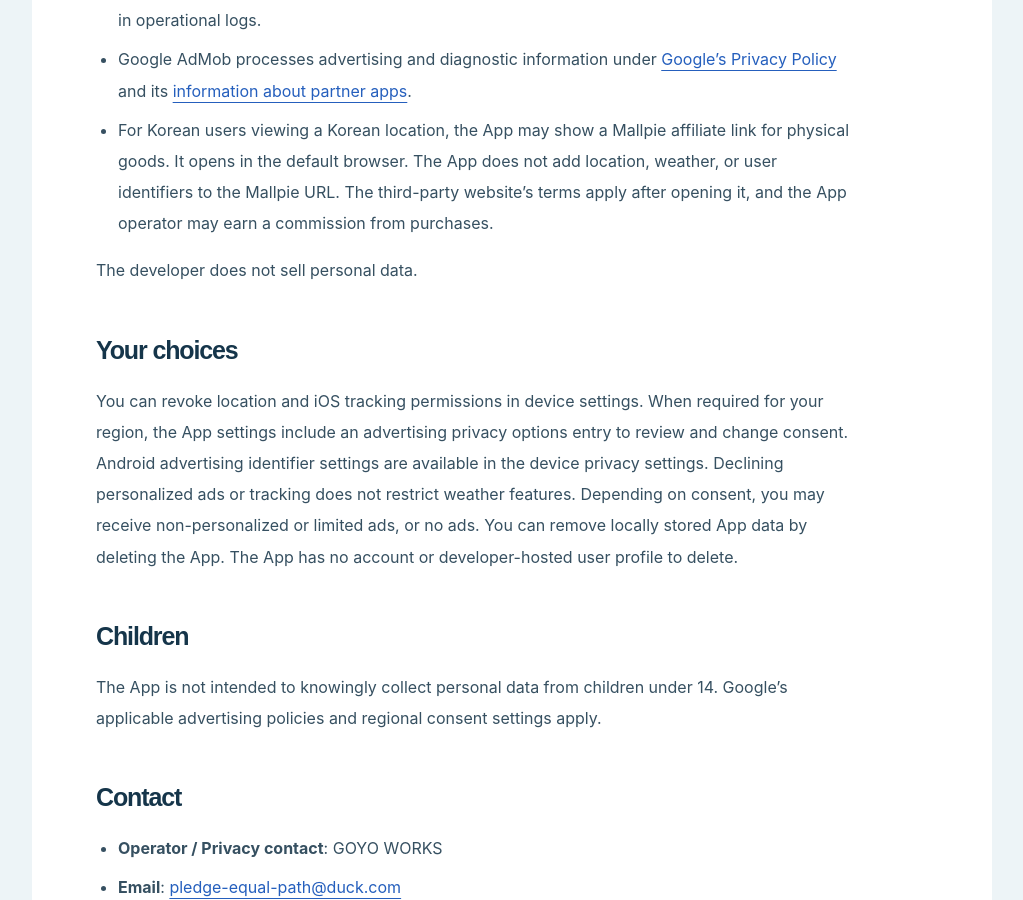
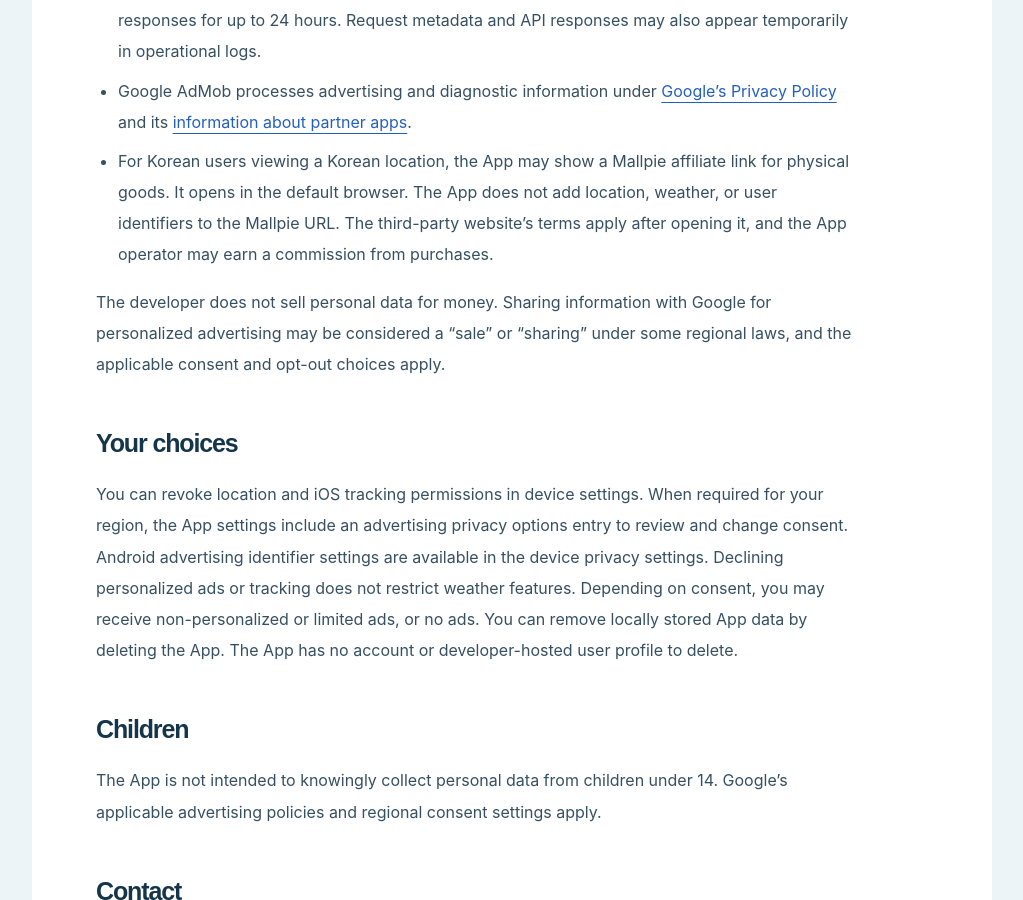
Before and after one commit to moonchecheche/moonchecheche.github.io, a Jekyll site: the page built from privacy.md, in a window 1280 px wide and 900 px high, scrolled down 4191 px. Shown: the whole window, without its empty margins (56-1079 px from the left). Built offline with Jekyll 4.4.1, drawn with Linux system fonts in a browser that asks for light colours; some of the changed text lies outside the part shown.

Commit message:
docs: clarify regional advertising opt-out rights

```diff
--- a/privacy.md
+++ b/privacy.md
@@ -48,7 +48,7 @@
 - Google AdMob은 [Google 개인정보처리방침](https://policies.google.com/privacy) 및 [파트너 앱의 정보 사용 안내](https://policies.google.com/technologies/partner-sites)에 따라 광고 및 진단 정보를 처리합니다.
 - 한국어로 한국 지역을 볼 때 표시될 수 있는 Mallpie 제휴 링크는 실물상품 페이지를 기본 브라우저로 엽니다. 앱은 Mallpie 주소에 위치, 날씨 또는 사용자 식별자를 추가하지 않습니다. 링크를 연 뒤의 처리는 해당 웹사이트의 방침을 따르며, 구매 시 앱 운영자가 수수료를 받을 수 있습니다.
 
-개발자는 사용자의 개인정보를 판매하지 않습니다.
+개발자는 금전 대가로 사용자의 개인정보를 판매하지 않습니다. 맞춤 광고를 위한 Google과의 정보 공유는 일부 지역 법령에서 개인정보의 “판매” 또는 “공유”에 해당할 수 있으며, 해당 지역의 동의 및 거부 선택이 적용됩니다.
 
 ## 4. 사용자의 선택과 권리
 
@@ -94,7 +94,7 @@
 - Google AdMob processes advertising and diagnostic information under [Google’s Privacy Policy](https://policies.google.com/privacy) and its [information about partner apps](https://policies.google.com/technologies/partner-sites).
 - For Korean users viewing a Korean location, the App may show a Mallpie affiliate link for physical goods. It opens in the default browser. The App does not add location, weather, or user identifiers to the Mallpie URL. The third-party website’s terms apply after opening it, and the App operator may earn a commission from purchases.
 
-The developer does not sell personal data.
+The developer does not sell personal data for money. Sharing information with Google for personalized advertising may be considered a “sale” or “sharing” under some regional laws, and the applicable consent and opt-out choices apply.
 
 ## Your choices
 
```
